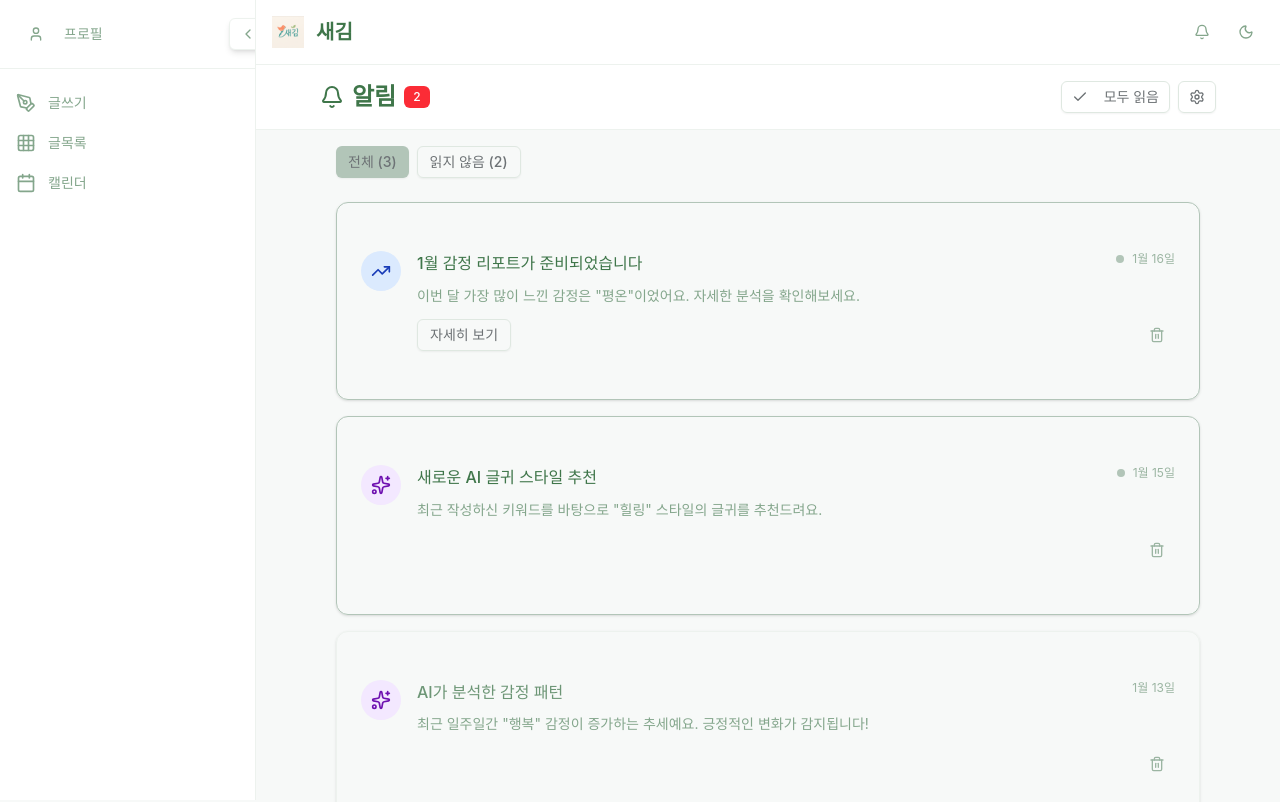
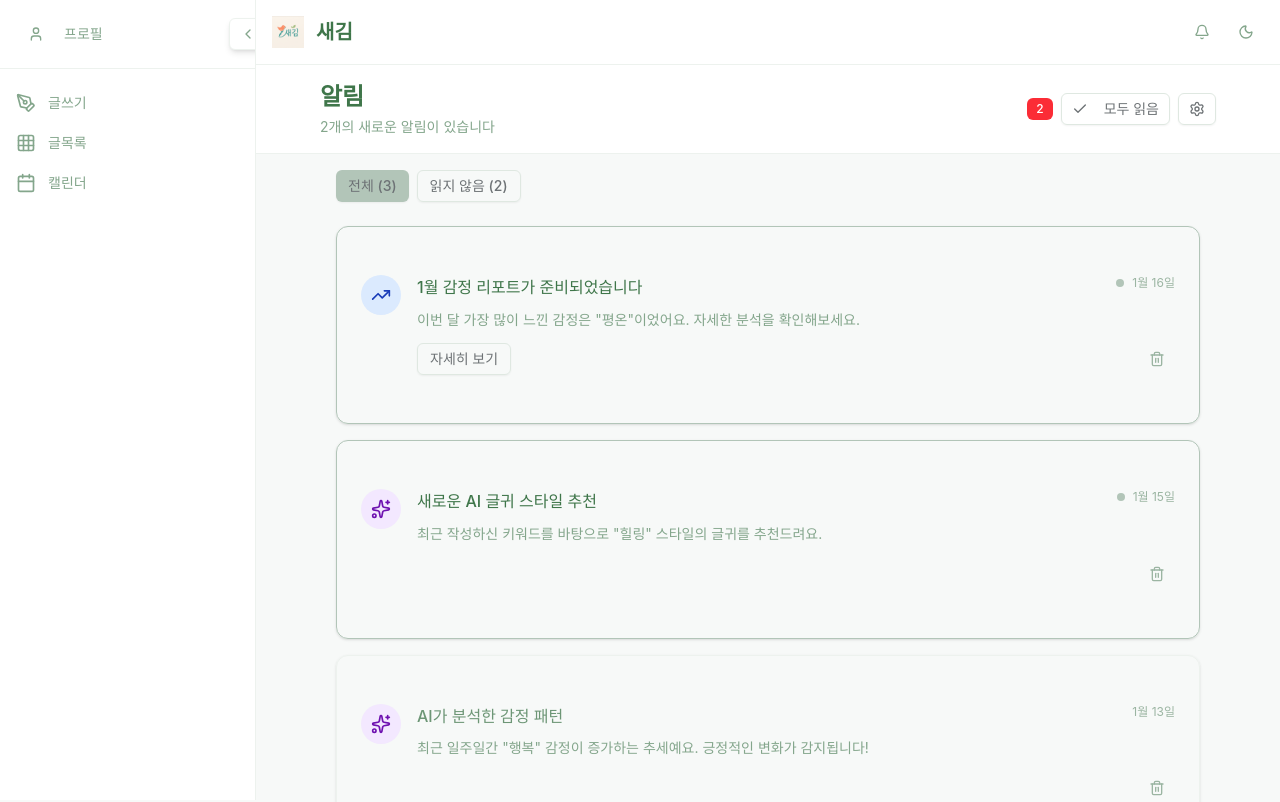
Before and after one commit to aicc6/saegim-frontend, a Next.js app: page /notifications in a window 1280 px wide. Shown: the top 802 px of the page. Built offline with nearby package versions, Linux system fonts and the light colour scheme.

Commit message:
feat: PageHeader 컴포넌트 추가 및 알림 페이지에서 사용

```diff
--- /dev/null
+++ b/src/components/common/PageHeader.tsx
@@ -0,0 +1,42 @@
+'use client';
+
+import { ReactNode } from 'react';
+
+interface PageHeaderProps {
+  title: string;
+  subtitle?: string;
+  actions?: ReactNode;
+  className?: string;
+}
+
+export default function PageHeader({
+  title,
+  subtitle,
+  actions,
+  className = '',
+}: PageHeaderProps) {
+  return (
+    <div
+      className={`bg-white dark:bg-gray-900 border-b border-sage-20 dark:border-gray-700 px-6 py-4 ${className}`}
+    >
+      <div className="max-w-4xl mx-auto flex items-center justify-between">
+        {/* 좌측: 페이지 제목 */}
+        <div className="flex flex-col">
+          <h1 className="text-2xl font-bold text-sage-100 dark:text-white">
+            {title}
+          </h1>
+          {subtitle && (
+            <p className="text-sm text-sage-70 dark:text-gray-400 mt-1">
+              {subtitle}
+            </p>
+          )}
+        </div>
+
+        {/* 우측: 액션 버튼들 */}
+        {actions && (
+          <div className="flex items-center space-x-2">{actions}</div>
+        )}
+      </div>
+    </div>
+  );
+}
--- a/src/components/index.ts
+++ b/src/components/index.ts
@@ -1,5 +1,6 @@
 // 공통 컴포넌트 export
 export { default as Header } from './common/Header';
+export { default as PageHeader } from './common/PageHeader';
 export { Sidebar } from './common/Sidebar';
 export { default as LoginForm } from './auth/LoginForm';
 export { default as SignupForm } from './auth/SignupForm';
--- a/src/components/notifications/notification-page.tsx
+++ b/src/components/notifications/notification-page.tsx
@@ -12,6 +12,7 @@ import {
 import { Button } from '@/components/ui/button';
 import { Card, CardContent, CardHeader, CardTitle } from '@/components/ui/card';
 import { Badge } from '@/components/ui/badge';
+import PageHeader from '@/components/common/PageHeader';
 
 interface Notification {
   id: string;
@@ -103,26 +104,28 @@ export function NotificationPage() {
   };
 
   return (
-    <div className="min-h-screen bg-sage-10">
-      {/* 헤더 */}
-      <div className="bg-white border-b border-sage-20 p-4">
-        <div className="max-w-4xl mx-auto flex items-center justify-between">
-          <div className="flex items-center space-x-4">
-            <div className="flex items-center space-x-2">
-              <Bell className="w-6 h-6 text-sage-100" />
-              <h1 className="text-2xl font-bold text-sage-100">알림</h1>
-              {unreadCount > 0 && (
-                <Badge className="bg-red-500 text-white">{unreadCount}</Badge>
-              )}
-            </div>
-          </div>
+    <div className="min-h-screen bg-sage-10 dark:bg-gray-900">
+      {/* PageHeader 사용 */}
+      <PageHeader
+        title="알림"
+        subtitle={
+          unreadCount > 0
+            ? `${unreadCount}개의 새로운 알림이 있습니다`
+            : undefined
+        }
+        actions={
           <div className="flex items-center space-x-2">
+            {unreadCount > 0 && (
+              <Badge className="bg-red-500 text-white mr-2">
+                {unreadCount}
+              </Badge>
+            )}
             {unreadCount > 0 && (
               <Button
                 variant="outline"
                 size="sm"
                 onClick={markAllAsRead}
-                className="border-sage-30 bg-transparent"
+                className="border-sage-30 bg-transparent hover:bg-sage-10 dark:border-gray-600 dark:hover:bg-gray-800"
               >
                 <Check className="w-4 h-4 mr-2" />
                 모두 읽음
@@ -131,13 +134,13 @@ export function NotificationPage() {
             <Button
               variant="outline"
               size="sm"
-              className="border-sage-30 bg-transparent"
+              className="border-sage-30 bg-transparent hover:bg-sage-10 dark:border-gray-600 dark:hover:bg-gray-800"
             >
               <Settings className="w-4 h-4" />
             </Button>
           </div>
-        </div>
-      </div>
+        }
+      />
 
       <div className="max-w-4xl mx-auto p-4">
         {/* 필터 */}
@@ -149,8 +152,8 @@ export function NotificationPage() {
               onClick={() => setFilter('all')}
               className={
                 filter === 'all'
-                  ? 'bg-sage-50 hover:bg-sage-60'
-                  : 'border-sage-30'
+                  ? 'bg-sage-50 hover:bg-sage-60 dark:bg-sage-70 dark:hover:bg-sage-80'
+                  : 'border-sage-30 dark:border-gray-600 dark:hover:bg-gray-800'
               }
             >
               전체 ({notifications.length})
@@ -161,8 +164,8 @@ export function NotificationPage() {
               onClick={() => setFilter('unread')}
               className={
                 filter === 'unread'
-                  ? 'bg-sage-50 hover:bg-sage-60'
-                  : 'border-sage-30'
+                  ? 'bg-sage-50 hover:bg-sage-60 dark:bg-sage-70 dark:hover:bg-sage-80'
+                  : 'border-sage-30 dark:border-gray-600 dark:hover:bg-gray-800'
               }
             >
               읽지 않음 ({unreadCount})
```
